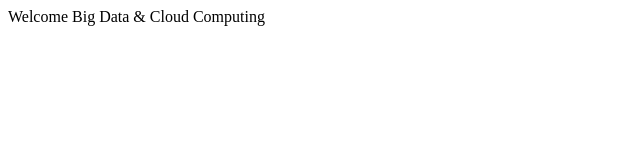
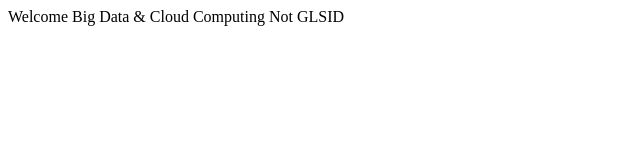
Before and after one commit to Ayoub-ALOUANE/tp4devops, a plain HTML site: page index.html in a window 1280 px wide. Shown: the full height of the page, 0-640 px from the left. Drawn offline with Linux system fonts and the light colour scheme.

Commit message:
Etape 7: Nouvelle version index.html

```diff
--- a/index.html
+++ b/index.html
@@ -5,6 +5,6 @@
 <title>Insert title here</title>
 </head>
 <body>
-Welcome Big Data & Cloud Computing
+Welcome Big Data & Cloud Computing Not GLSID
 </body>
 </html>
```
